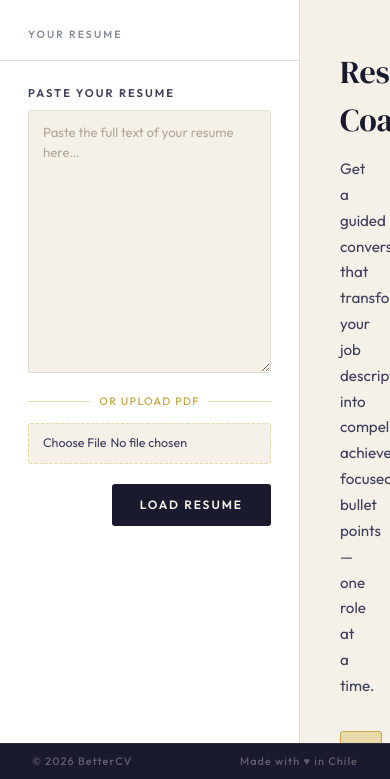
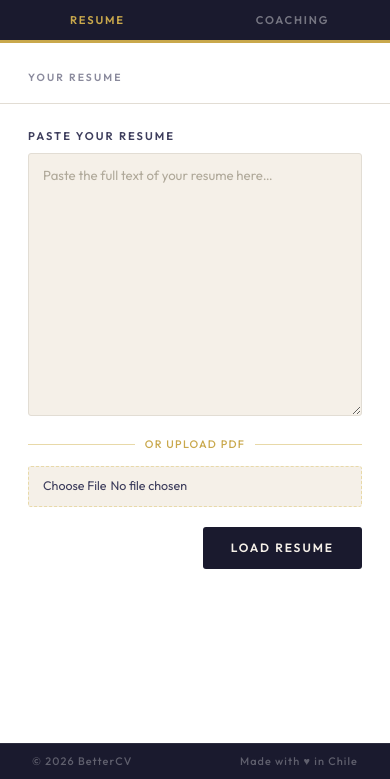
Before and after one commit to picklecillo/bettercv, a Django app: page /coach/ in a window 390 px wide. Shown: the part 65-844 px from the top of the page. Run offline with Django 5.2, Linux system fonts and the light colour scheme; the visitor is signed in with stand-in values (Sample User, id 1); some libraries are stand-ins or nearby versions.

Commit message:
resume and tool tabs

```diff
--- a/apps/analyzer/templates/analyzer/index.html
+++ b/apps/analyzer/templates/analyzer/index.html
@@ -1,6 +1,7 @@
 {% extends "home/base.html" %}
 
 {% block title_suffix %} — ATS Analyzer{% endblock %}
+{% block tab_label %}Analysis{% endblock %}
 
 {% block tool_head %}
 <style type="text/tailwindcss">
--- a/apps/coach/templates/coach/index.html
+++ b/apps/coach/templates/coach/index.html
@@ -1,6 +1,7 @@
 {% extends "home/base.html" %}
 
 {% block title_suffix %} — Resume Coach{% endblock %}
+{% block tab_label %}Coaching{% endblock %}
 
 {% block tool_head %}
 <style type="text/tailwindcss">
--- a/apps/compare/templates/compare/index.html
+++ b/apps/compare/templates/compare/index.html
@@ -1,6 +1,7 @@
 {% extends "home/base.html" %}
 
 {% block title_suffix %} — Compare JDs{% endblock %}
+{% block tab_label %}Compare{% endblock %}
 
 {% block tool_head %}
 <style type="text/tailwindcss">
--- a/apps/home/templates/home/base.html
+++ b/apps/home/templates/home/base.html
@@ -97,6 +97,32 @@
     padding: 0.625rem 1.5rem;
   }
 
+  /* ── Mobile tabs ── */
+  .mobile-tabs {
+    display: none;
+    flex-shrink: 0;
+    background: var(--ink);
+    border-bottom: 3px solid var(--gold);
+  }
+
+  .mobile-tab {
+    flex: 1;
+    padding: 0.75rem 1rem;
+    font-family: 'Outfit', sans-serif;
+    font-size: 0.7rem;
+    font-weight: 600;
+    letter-spacing: 0.16em;
+    text-transform: uppercase;
+    color: rgba(255,255,255,0.4);
+    background: none;
+    border: none;
+    border-bottom: 2px solid transparent;
+    cursor: pointer;
+    margin-bottom: -3px;
+    transition: color 0.15s, border-color 0.15s;
+  }
+  .mobile-tab.active { color: var(--gold); border-bottom-color: var(--gold); }
+
   @media (max-width: 767px) {
     .logo { margin-right: 0; }
     .site-nav { display: none; }
@@ -104,6 +130,23 @@
     .hamburger-btn { display: flex; }
     .mobile-tool-label { display: block; }
     .site-header { position: relative; }
+
+    .mobile-tabs { display: flex; }
+
+    .app-shell { flex-direction: column !important; overflow: hidden; }
+
+    .app-shell > .panel-col {
+      width: 100% !important;
+      min-width: 0 !important;
+      border-right: none;
+      border-bottom: none;
+      flex: 1;
+    }
+
+    .app-shell > .content-col { flex: 1; min-height: 0; overflow: hidden; }
+
+    .app-shell[data-tab="resume"] > .content-col { display: none !important; }
+    .app-shell[data-tab="results"] > .panel-col { display: none !important; }
   }
 
   .credit-badge {
@@ -404,10 +447,38 @@
     });
   })();
 </script>
+<script>
+  (function() {
+    function switchTab(name) {
+      var shell = document.getElementById('app-shell');
+      if (!shell) return;
+      shell.setAttribute('data-tab', name);
+      document.querySelectorAll('.mobile-tab').forEach(function(btn) {
+        btn.classList.toggle('active', btn.dataset.tab === name);
+      });
+    }
+
+    document.addEventListener('click', function(e) {
+      var tab = e.target.closest('.mobile-tab');
+      if (tab) switchTab(tab.dataset.tab);
+    });
+
+    document.addEventListener('htmx:afterSwap', function(e) {
+      var contentCol = document.querySelector('.content-col');
+      if (contentCol && contentCol.contains(e.detail.target)) {
+        switchTab('results');
+      }
+    });
+  })();
+</script>
 {% endblock %}
 
 {% block page %}
-<div class="app-shell">
+<div class="mobile-tabs" id="mobile-tabs">
+  <button class="mobile-tab active" data-tab="resume">Resume</button>
+  <button class="mobile-tab" data-tab="results">{% block tab_label %}Results{% endblock %}</button>
+</div>
+<div class="app-shell" id="app-shell" data-tab="resume">
 
   <aside class="panel-col">
     <div class="panel-header">
```
